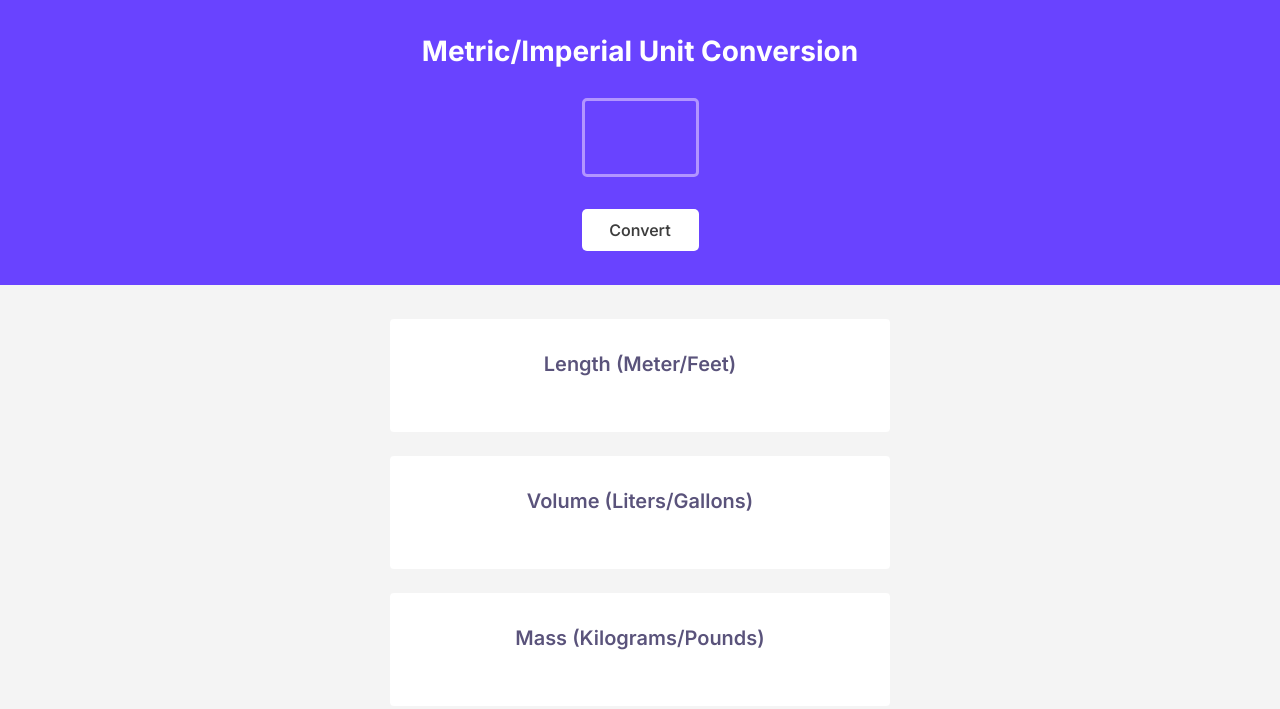
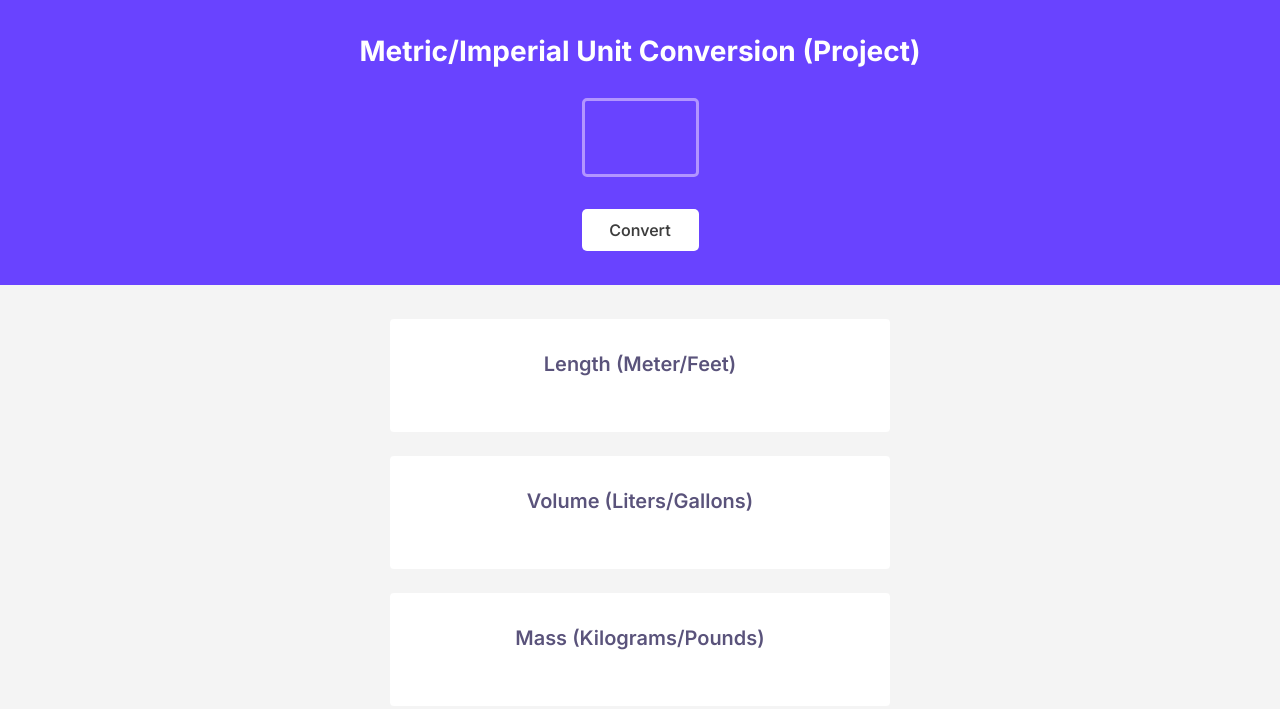
Before and after one commit to SaintlyCode/unit_conversion, a website built with Vite: page index.html in a window 1280 px wide. Built offline with nearby package versions, Linux system fonts and the light colour scheme.

Commit message:
Update index.html
Update page title to add "(Project)".

```diff
--- a/index.html
+++ b/index.html
@@ -7,7 +7,7 @@
     </head>
     <body>
         <div id="title-content" class="inter-font">
-            <h1 id="title">Metric/Imperial Unit Conversion</h1>
+            <h1 id="title">Metric/Imperial Unit Conversion (Project)</h1>
             <input type="text" id="edt-unit" class="inter-font"></p>
             <button id="btn-convert" class="inter-font">Convert</button>
         </div>
```
